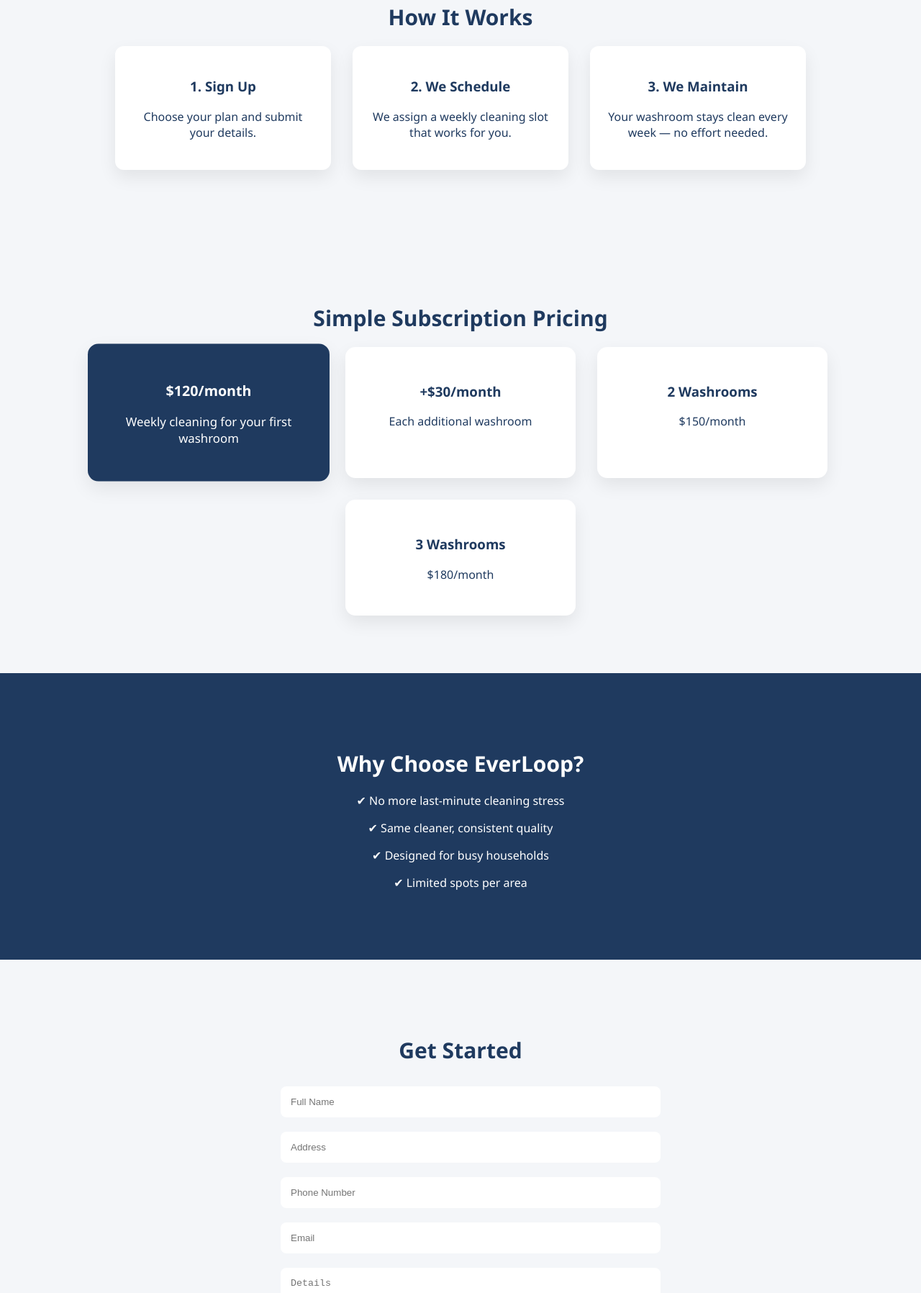
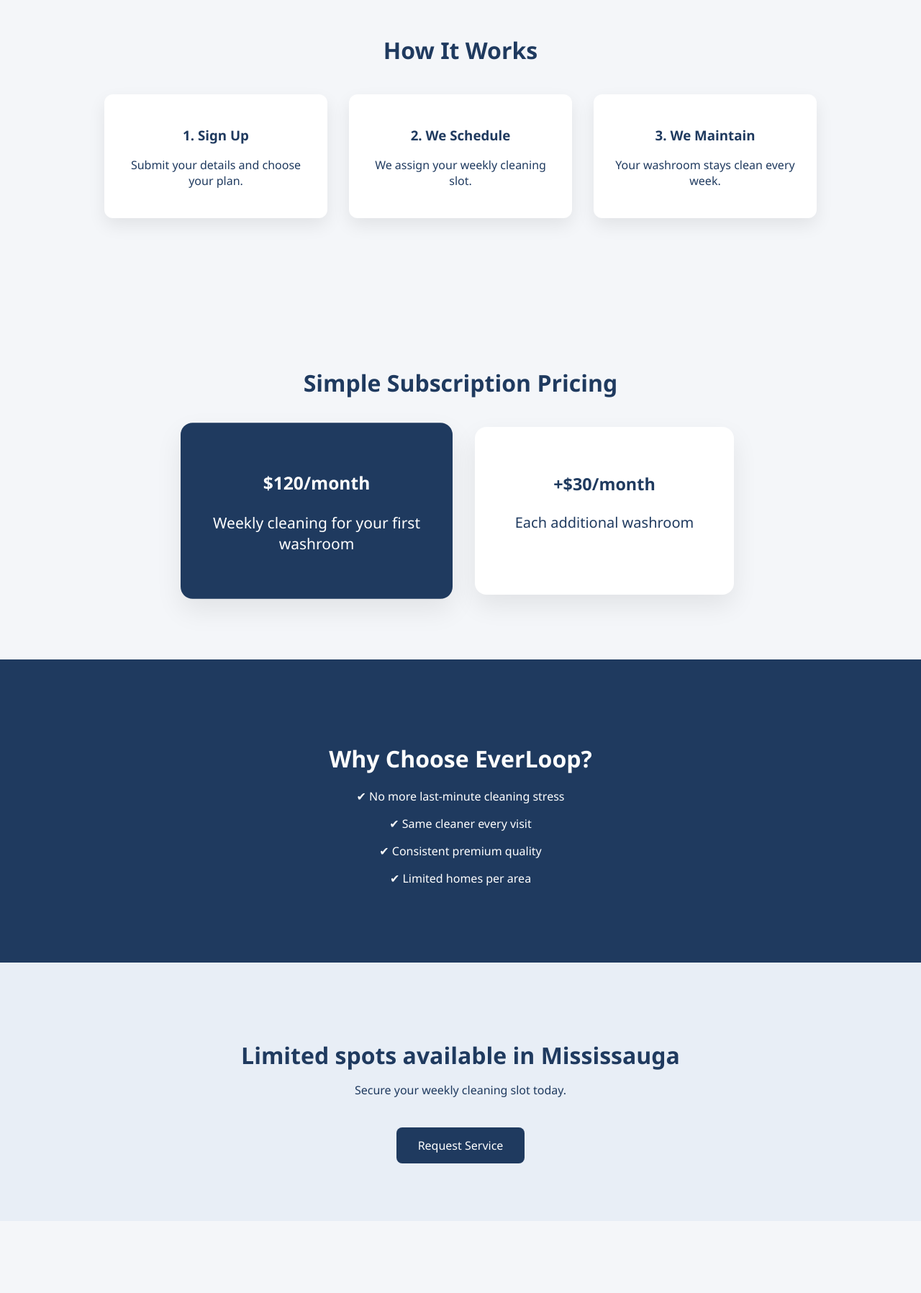
Before and after one commit to asimiq07/everloopservices.com, a plain HTML site: page index.html in a window 1280 px wide. Shown: the part 1004-2800 px from the top of the page at 72% size. Drawn offline with Linux system fonts and the light colour scheme.

Commit message:
Refine styles and update text in index.html
Updated various styles and text content for improved layout and clarity.

```diff
--- a/index.html
+++ b/index.html
@@ -15,7 +15,7 @@
     header {
       background: #1f3a5f;
       color: white;
-      padding: 15px 40px;
+      padding: 18px 40px;
       display: flex;
       justify-content: space-between;
       align-items: center;
@@ -36,18 +36,19 @@
       display: flex;
       align-items: center;
       justify-content: space-between;
-      padding: 100px 40px;
+      padding: 110px 40px;
       background: linear-gradient(to right, #ffffff, #eef3f9);
       flex-wrap: wrap;
     }
 
     .hero-text {
-      max-width: 500px;
+      max-width: 520px;
     }
 
     .hero h1 {
-      font-size: 52px;
+      font-size: 56px;
       margin-bottom: 15px;
+      line-height: 1.1;
     }
 
     .hero p {
@@ -68,20 +69,21 @@
       border-radius: 8px;
       text-decoration: none;
       display: inline-block;
+      font-weight: 500;
     }
 
     section {
-      padding: 80px 20px;
+      padding: 90px 20px;
       text-align: center;
     }
 
     h2 {
-      font-size: 30px;
+      font-size: 32px;
       margin-bottom: 20px;
     }
 
     .container {
-      max-width: 900px;
+      max-width: 850px;
       margin: auto;
     }
 
@@ -90,29 +92,32 @@
       justify-content: center;
       gap: 30px;
       flex-wrap: wrap;
+      margin-top: 40px;
     }
 
     .step {
       background: white;
       padding: 25px;
       border-radius: 12px;
-      width: 250px;
+      width: 260px;
       box-shadow: 0 10px 25px rgba(0,0,0,0.08);
     }
 
     .pricing {
       display: flex;
       justify-content: center;
-      gap: 30px;
+      gap: 40px;
       flex-wrap: wrap;
+      margin-top: 40px;
     }
 
     .card {
       background: white;
-      padding: 30px;
-      border-radius: 14px;
-      width: 260px;
-      box-shadow: 0 10px 25px rgba(0,0,0,0.08);
+      padding: 40px;
+      border-radius: 16px;
+      width: 280px;
+      box-shadow: 0 15px 35px rgba(0,0,0,0.08);
+      font-size: 20px;
     }
 
     .highlight {
@@ -124,6 +129,16 @@
     .dark-section {
       background: #1f3a5f;
       color: white;
+    }
+
+    .cta {
+      background: #e8eef6;
+      padding: 80px 20px;
+      text-align: center;
+    }
+
+    .cta h2 {
+      margin-bottom: 15px;
     }
 
     .form-container {
@@ -146,6 +161,7 @@
       border: none;
       width: 100%;
       border-radius: 8px;
+      font-size: 16px;
     }
 
     footer {
@@ -172,7 +188,7 @@
 <div class="hero">
   <div class="hero-text">
     <h1>Never clean your washroom again.</h1>
-    <p>EverLoop is a subscription-based cleaning service that keeps your washroom clean every week — automatically.</p>
+    <p>EverLoop keeps your washroom clean every week — automatically.</p>
     <a href="#contact" class="btn">Get Started</a>
   </div>
 
@@ -183,8 +199,8 @@
   <div class="container">
     <h2>What is EverLoop?</h2>
     <p>
-      EverLoop is a weekly subscription service designed for busy households.
-      Instead of booking one-time cleaning again and again, we handle your washroom cleaning every week — consistently and reliably.
+      A subscription-based cleaning service designed for busy households.
+      No more booking again and again — we handle your washroom cleaning every week.
     </p>
   </div>
 </section>
@@ -195,17 +211,17 @@
   <div class="steps">
     <div class="step">
       <h3>1. Sign Up</h3>
-      <p>Choose your plan and submit your details.</p>
+      <p>Submit your details and choose your plan.</p>
     </div>
 
     <div class="step">
       <h3>2. We Schedule</h3>
-      <p>We assign a weekly cleaning slot that works for you.</p>
+      <p>We assign your weekly cleaning slot.</p>
     </div>
 
     <div class="step">
       <h3>3. We Maintain</h3>
-      <p>Your washroom stays clean every week — no effort needed.</p>
+      <p>Your washroom stays clean every week.</p>
     </div>
   </div>
 </section>
@@ -223,25 +239,21 @@
       <h3>+$30/month</h3>
       <p>Each additional washroom</p>
     </div>
-
-    <div class="card">
-      <h3>2 Washrooms</h3>
-      <p>$150/month</p>
-    </div>
-
-    <div class="card">
-      <h3>3 Washrooms</h3>
-      <p>$180/month</p>
-    </div>
   </div>
 </section>
 
 <section class="dark-section">
   <h2>Why Choose EverLoop?</h2>
   <p>✔ No more last-minute cleaning stress</p>
-  <p>✔ Same cleaner, consistent quality</p>
-  <p>✔ Designed for busy households</p>
-  <p>✔ Limited spots per area</p>
+  <p>✔ Same cleaner every visit</p>
+  <p>✔ Consistent premium quality</p>
+  <p>✔ Limited homes per area</p>
+</section>
+
+<section class="cta">
+  <h2>Limited spots available in Mississauga</h2>
+  <p>Secure your weekly cleaning slot today.</p>
+  <a href="#contact" class="btn">Request Service</a>
 </section>
 
 <section id="contact">
```
